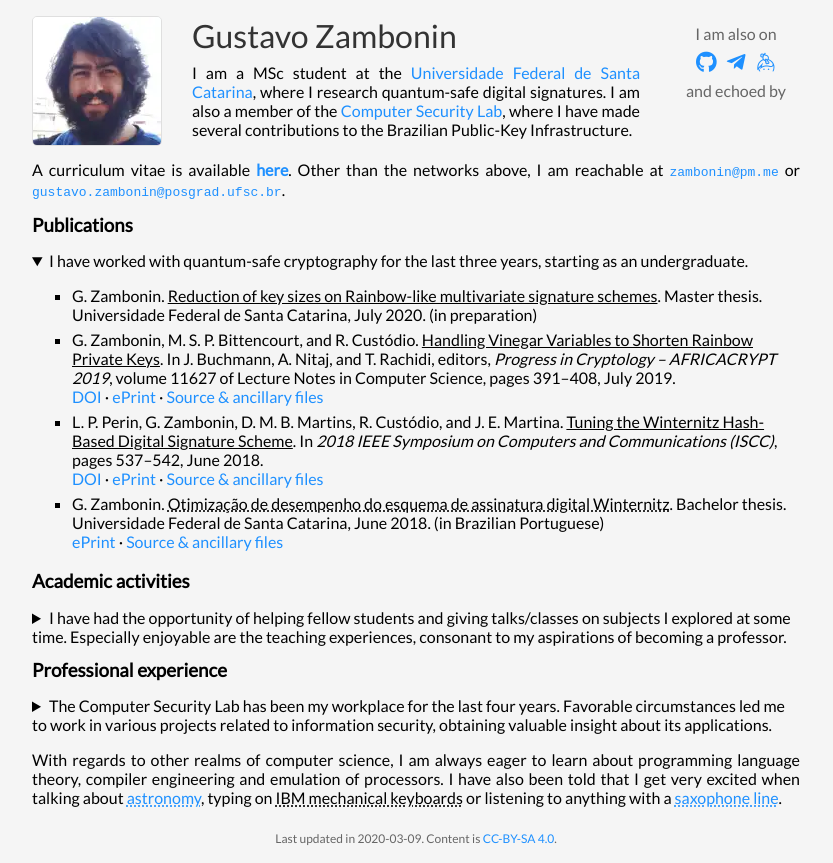
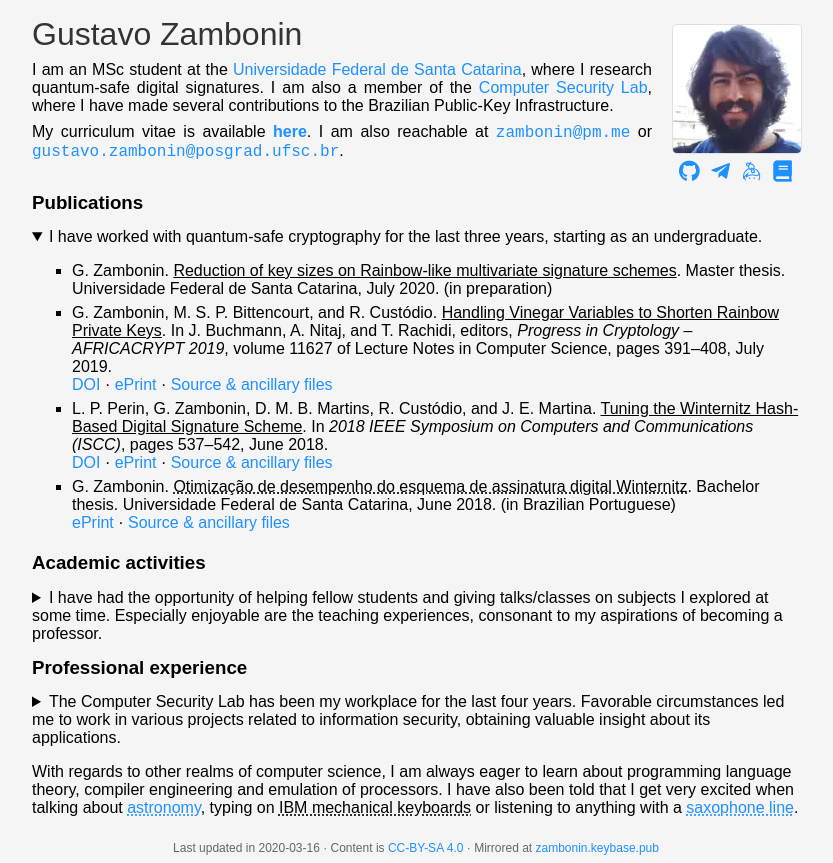
Before and after one commit to zambonin/web, a plain HTML site: page index.html in a window 1280 px wide. Shown: the whole page, without its empty margins (224-1057 px from the left). Drawn offline with Linux system fonts and the light colour scheme; some icons are missing.

Commit message:
all: remove docs folder * rearrange main page header * remove google font

```diff
--- a/docs/index.html
+++ b/index.html
@@ -13,35 +13,14 @@
 
   <link rel="stylesheet" type="text/css" href="static/style.min.css" />
   <link rel="stylesheet" type="text/css"
-    href="https://fonts.googleapis.com/css?family=Lato&amp;display=swap" />
-  <link rel="stylesheet" type="text/css"
     href="https://use.fontawesome.com/releases/v5.0.12/css/all.css" />
-  <link rel="stylesheet" type="text/css"
-    href="https://cdn.rawgit.com/jpswalsh/academicons/master/css/academicons.min.css" />
 </head>
 
 <body>
   <header class="c">
-    <a href="/" class="sa"><img src="static/avatar.webp" /></a>
-
     <div class="si">
-      <h1 class="sn">Gustavo Zambonin</h1>
-      <p class="sd">
-        I am a MSc student at the
-        <a href="https://ufsc.br">Universidade Federal de Santa Catarina</a>,
-        where I research quantum-safe digital signatures. I am also a member
-        of the
-        <a href="https://www.labsec.ufsc.br">Computer Security Lab</a>,
-        where I have made several contributions to the Brazilian Public-Key
-        Infrastructure.
-      </p>
-    </div>
-
-    <div class="sl">
-      <p>
-        I am also on
-      </p>
-      <p>
+      <p class="sa">
+        <a href="/"><img src="static/avatar.webp" /></a>
         <a href="https://github.com/zambonin">
           <i class="fab fa-github fa-lg fa-fw"></i>
         </a>
@@ -51,35 +30,34 @@
         <a href="https://keybase.io/zambonin">
           <i class="fab fa-keybase fa-lg fa-fw"></i>
         </a>
-      </p>
-      <p>
-        and echoed by
-      </p>
-      <p>
         <a href="https://scholar.google.com/citations?user=_lVoIzUAAAAJ">
-          <i class="ai ai-google-scholar ai-lg ai-fw"></i>
-        </a>
-        <a href="http://lattes.cnpq.br/8192345791741876">
-          <i class="ai ai-lattes ai-lg ai-fw"></i>
-        </a>
-        <a href="https://orcid.org/0000-0002-6962-9347">
-          <i class="ai ai-orcid ai-lg ai-fw"></i>
+          <i class="fas fa-book fa-lg fa-fw"></i>
         </a>
       </p>
-      <br>
+
+      <h1 class="sn">Gustavo Zambonin</h1>
+      <p class="sd">
+        I am an MSc student at the
+        <a href="https://ufsc.br">Universidade Federal de Santa Catarina</a>,
+        where I research quantum-safe digital signatures. I am also a member
+        of the
+        <a href="https://www.labsec.ufsc.br">Computer Security Lab</a>,
+        where I have made several contributions to the Brazilian Public-Key
+        Infrastructure.
+      </p>
+      <p class="sd">
+        My curriculum vitae is available
+        <a href="cv.pdf"><strong>here</strong></a>.
+        I am also reachable at
+        <a href="mailto:zambonin@pm.me"><code>zambonin@pm.me</code></a>
+        or
+        <a href="mailto:gustavo.zambonin@posgrad.ufsc.br">
+          <code>gustavo.zambonin@posgrad.ufsc.br</code></a>.
+      </p>
     </div>
   </header>
 
   <main class="c">
-    <p>
-      A curriculum vitae is available
-      <a href="cv.pdf"><strong>here</strong></a>.
-      Other than the networks above, I am reachable at
-      <a href="mailto:zambonin@pm.me"><code>zambonin@pm.me</code></a>
-      or
-      <a href="mailto:gustavo.zambonin@posgrad.ufsc.br">
-        <code>gustavo.zambonin@posgrad.ufsc.br</code></a>.
-    </p>
     <h3>Publications</h3>
     <details open>
       <summary>
@@ -343,8 +321,10 @@
   </main>
 
   <footer class="f">
-    Last updated in 2020-03-09. Content is
-    <a href="https://creativecommons.org/licenses/by-sa/4.0/">CC-BY-SA 4.0</a>.
+    Last updated in 2020-03-16 &middot; Content is
+    <a href="https://creativecommons.org/licenses/by-sa/4.0/">CC-BY-SA 4.0</a>
+    &middot; Mirrored at
+    <a href="https://zambonin.keybase.pub">zambonin.keybase.pub</a>
   </footer>
 </body>
 
--- a/docs/static/style.css
+++ b/static/style.css
@@ -1,5 +1,5 @@
 body {
-  font-family: 'Lato', sans-serif;
+  font-family: sans-serif;
   background: whitesmoke;
 }
 
@@ -14,10 +14,6 @@ a:visited {
 
 a:hover {
   color: #004282;
-}
-
-.c > p {
-  text-align: justify;
 }
 
 .c {
@@ -41,8 +37,12 @@ a:hover {
 }
 
 .sa {
-  float: left;
+  float: right;
   width: 128px;
+  text-align: center;
+  line-height: 1.5em;
+  margin: 0;
+  margin-top: 8px;
 }
 
 .sa img {
@@ -51,12 +51,6 @@ a:hover {
   border-width: 1px;
   border-style: solid;
   width: inherit;
-}
-
-.si {
-  float: left;
-  margin-left: 32px;
-  margin-right: 32px;
 }
 
 .sn {
@@ -69,9 +63,9 @@ a:hover {
 .sd {
   margin: 0;
   font-size: 16px;
-  width: 448px;
   padding-top: 8px;
   text-align: justify;
+  width: 620px;
 }
 
 .sl {
```
Also changed, not shown: .well-known/keybase.txt (renamed from docs/.well-known/keybase.txt), docs/static/style.min.css (deleted), static/avatar.webp (renamed from docs/static/avatar.webp), static/style.min.css (added), 7 other files.
